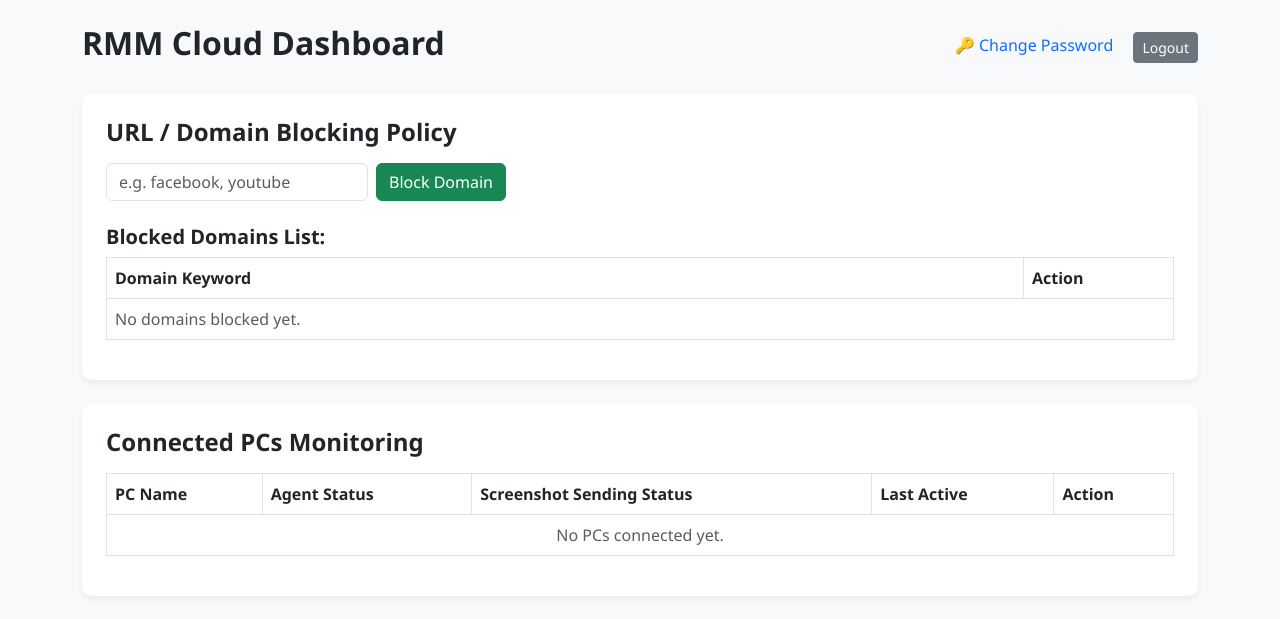
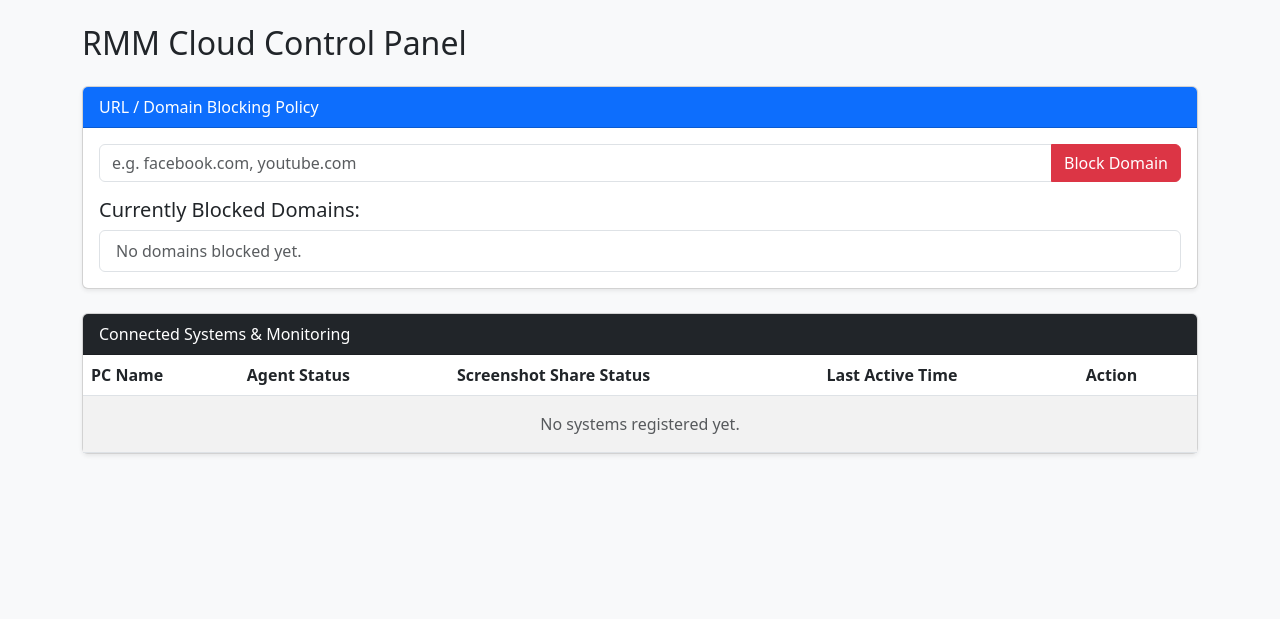
Before and after one commit to Bhandari7055/rmm-cloud-server, a Flask app: page /dashboard in a window 1280 px wide. Shown: the top 619 px of the page. Run offline with Flask 3, Linux system fonts and the light colour scheme; the visitor is signed in with stand-in values (Sample User, id 1).

Commit message:
Update dashboard layout and titles

```diff
--- a/templates/dashboard.html
+++ b/templates/dashboard.html
@@ -2,110 +2,138 @@
 <html lang="en">
 <head>
     <meta charset="UTF-8">
-    <meta name="viewport" content="width=device-width, initial-scale=1.0">
-    <title>RMM Dashboard</title>
-    <link href="https://cdn.jsdelivr.net/npm/bootstrap@5.3.0/dist/css/bootstrap.min.css" rel="stylesheet">
-    <style>
-        body { background-color: #f8f9fa; font-family: 'Segoe UI', Tahoma, Geneva, Verdana, sans-serif; }
-        .card { border-radius: 10px; border: none; box-shadow: 0 4px 6px rgba(0,0,0,0.05); }
-        .table-header { background-color: #007bff; color: white; }
-        .badge-active { background-color: #28a745; color: white; padding: 6px 12px; font-weight: 600; border-radius: 4px; }
-        .badge-paused { background-color: #fff3cd; color: #856404; border: 1px solid #ffeeba; padding: 6px 12px; font-weight: 600; border-radius: 4px; }
-    </style>
+    <title>RMM Cloud Control Dashboard</title>
+    <link rel="stylesheet" href="https://cdn.jsdelivr.net/npm/bootstrap@5.3.0/dist/css/bootstrap.min.css">
 </head>
-<body>
 
+<body class="bg-light">
 <div class="container py-4">
-    <div class="d-flex justify-content-between align-items-center mb-4">
-        <h2 class="fw-bold">RMM Cloud Dashboard</h2>
-        <div>
-            <a href="/forgot-password" class="text-decoration-none me-3">🔑 Change Password</a>
-            <a href="/logout" class="btn btn-secondary btn-sm">Logout</a>
+    <h2 class="mb-4">RMM Cloud Control Panel</h2>
+
+    <!-- Block / Unblock Domain Section -->
+    <div class="card mb-4 shadow-sm">
+        <div class="card-header bg-primary text-white">URL / Domain Blocking Policy</div>
+        <div class="card-body">
+            <div class="input-group mb-3">
+                <input type="text" id="domainInput" class="form-control" placeholder="e.g. facebook.com, youtube.com">
+                <button class="btn btn-danger" onclick="updateDomain('block')">Block Domain</button>
+            </div>
+            <h5>Currently Blocked Domains:</h5>
+            <ul class="list-group" id="blockedList">
+                {% for d in blocked_domains %}
+                <li class="list-group-item d-flex justify-content-between align-items-center">
+                    {{ d }}
+                    <button class="btn btn-sm btn-success" onclick="updateDomain('unblock', '{{ d }}')">Unblock</button>
+                </li>
+                {% else %}
+                <li class="list-group-item text-muted">No domains blocked yet.</li>
+                {% endfor %}
+            </ul>
         </div>
     </div>
 
-    <!-- Domain Blocking Section -->
-    <div class="card p-4 mb-4">
-        <h4 class="fw-bold mb-3">URL / Domain Blocking Policy</h4>
-        <form action="/block-domain" method="POST" class="d-flex gap-2 mb-3" style="max-width: 400px;">
-            <input type="text" name="domain" class="form-control" placeholder="e.g. facebook, youtube" required>
-            <button type="submit" class="btn btn-success text-nowrap">Block Domain</button>
-        </form>
-
-        <h5 class="fw-bold mt-2">Blocked Domains List:</h5>
-        <div class="table-responsive">
-            <table class="table table-bordered align-middle">
-                <thead class="table-header">
-                    <tr>
-                        <th>Domain Keyword</th>
-                        <th style="width: 150px;">Action</th>
-                    </tr>
-                </thead>
-                <tbody>
-                    {% if blocked %}
-                        {% for item in blocked %}
-                        <tr>
-                            <td>{{ item.domain }}</td>
-                            <td>
-                                <form action="/unblock-domain/{{ item.id }}" method="POST" style="display:inline;">
-                                    <button type="submit" class="btn btn-danger btn-sm">Unblock</button>
-                                </form>
-                            </td>
-                        </tr>
-                        {% endfor %}
-                    {% else %}
-                        <tr>
-                            <td colspan="2" class="text-muted">No domains blocked yet.</td>
-                        </tr>
-                    {% endif %}
-                </tbody>
-            </table>
-        </div>
-    </div>
-
-    <!-- Connected PCs Monitoring Section -->
-    <div class="card p-4">
-        <h4 class="fw-bold mb-3">Connected PCs Monitoring</h4>
-        <div class="table-responsive">
-            <table class="table table-bordered align-middle">
-                <thead class="table-header">
+    <!-- Connected PCs Monitoring -->
+    <div class="card shadow-sm">
+        <div class="card-header bg-dark text-white">Connected Systems & Monitoring</div>
+        <div class="card-body p-0">
+            <table class="table table-striped mb-0">
+                <thead>
                     <tr>
                         <th>PC Name</th>
                         <th>Agent Status</th>
-                        <th>Screenshot Sending Status</th>
-                        <th>Last Active</th>
+                        <th>Screenshot Share Status</th>
+                        <th>Last Active Time</th>
                         <th>Action</th>
                     </tr>
                 </thead>
                 <tbody>
-                    {% if agents %}
-                        {% for agent in agents %}
+                    {% for name, sys in systems.items() %}
                     <tr>
-                            <td class="fw-bold">💻 {{ agent.hostname }}</td>
-                            <td><span class="text-success fw-bold">ONLINE</span></td>
+                        <td><strong>{{ sys.hostname }}</strong></td>
+                        <td><span class="badge bg-success">{{ sys.agent_status }}</span></td>
                         <td>
-                                {% if agent.screenshot_status and 'Active' in agent.screenshot_status %}
-                                    <span class="badge-active">🟢 Active</span>
+                            {% if sys.screenshot_status == 'Active' %}
+                                <span class="badge bg-primary">Active</span>
                             {% else %}
-                                    <span class="badge-paused">⏸️ Paused (User Idle)</span>
+                                <span class="badge bg-warning text-dark">Idle / Paused</span>
                             {% endif %}
                         </td>
-                            <td>{{ agent.last_seen }}</td>
+                        <td>{{ sys.last_active }}</td>
                         <td>
-                                <a href="/agent/{{ agent.hostname }}" class="btn btn-link btn-sm text-decoration-none fw-bold">View Full History 🔍</a>
+                            <button class="btn btn-sm btn-info text-white" onclick="viewHistory('{{ sys.hostname }}')">View 3-Month History</button>
                         </td>
                     </tr>
+                    {% else %}
+                    <tr><td colspan="5" class="text-center text-muted p-3">No systems registered yet.</td></tr>
                     {% endfor %}
-                    {% else %}
-                        <tr>
-                            <td colspan="5" class="text-center text-muted">No PCs connected yet.</td>
-                        </tr>
-                    {% endif %}
                 </tbody>
             </table>
         </div>
     </div>
 </div>
 
+<!-- History Modal -->
+<div class="modal fade" id="historyModal" tabindex="-1">
+  <div class="modal-dialog modal-lg">
+    <div class="modal-content">
+      <div class="modal-header">
+        <h5 class="modal-title" id="modalTitle">System URL History</h5>
+        <button type="button" class="btn-close" data-bs-dismiss="modal"></button>
+      </div>
+      <div class="modal-body">
+        <table class="table table-bordered">
+            <thead>
+                <tr>
+                    <th>Visited Title / URL</th>
+                    <th>Timestamp</th>
+                    <th>Action</th>
+                </tr>
+            </thead>
+            <tbody id="historyTableBody"></tbody>
+        </table>
+      </div>
+    </div>
+  </div>
+</div>
+
+<script src="https://cdn.jsdelivr.net/npm/bootstrap@5.3.0/dist/js/bootstrap.bundle.min.js"></script>
+<script>
+function updateDomain(action, domainOverride=null) {
+    const domain = domainOverride || document.getElementById('domainInput').value;
+    if(!domain) return;
+
+    fetch('/api/blocked-domains', {
+        method: 'POST',
+        headers: {'Content-Type': 'json'},
+        body: JSON.stringify({domain: domain, action: action})
+    }).then(() => location.reload());
+}
+
+function viewHistory(hostname) {
+    document.getElementById('modalTitle').innerText = "URL History - " + hostname;
+    fetch('/api/system/history?hostname=' + hostname)
+    .then(res => res.json())
+    .then(data => {
+        const body = document.getElementById('historyTableBody');
+        body.innerHTML = '';
+        data.history.forEach(item => {
+            body.innerHTML += `<tr>
+                <td>${item.url}</td>
+                <td>${item.timestamp}</td>
+                <td><button class="btn btn-sm btn-danger" onclick="deleteHistory('${hostname}', '${item.url}')">Delete</button></td>
+            </tr>`;
+        });
+        new bootstrap.Modal(document.getElementById('historyModal')).show();
+    });
+}
+
+function deleteHistory(hostname, url) {
+    fetch('/api/system/history', {
+        method: 'DELETE',
+        headers: {'Content-Type': 'application/json'},
+        body: JSON.stringify({hostname: hostname, url: url})
+    }).then(() => viewHistory(hostname));
+}
+</script>
 </body>
 </html>
```
Lines whose indentation alone changed are shown as unchanged.
